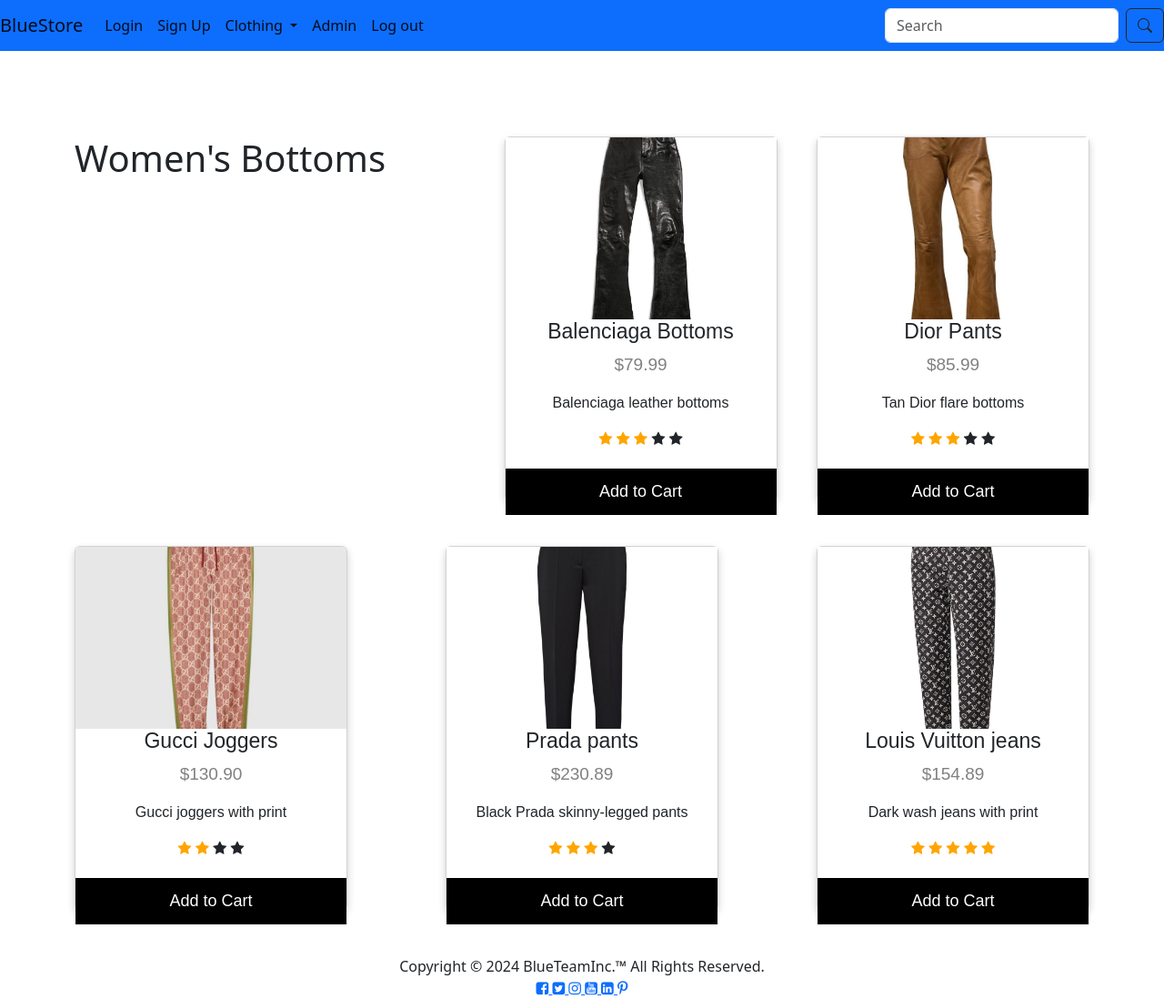
After one commit to chrisscholl16/BlueTeamStore, a Flask app: page /womensbottoms.html in a window 1280 px wide. The commit adds this page. Shown: the whole page at 91% size. Run offline with Flask 3, Linux system fonts and the light colour scheme; some libraries are stand-ins or nearby versions.

Commit message:
men and women clothes web pages

```diff
--- a/BlueTeamStore/website/templates/womens.html
+++ b/BlueTeamStore/website/templates/womens.html
@@ -24,7 +24,7 @@
                             <p class="card-text">
                                 Here you can find all the Women's shirts and blouses!!
                             </p>
-                            <a href="/womens.html" class="btn btn-primary mt-3">
+                            <a href="/womenstops.html" class="btn btn-primary mt-3">
                                 <i class="bi bi-chevron-right"></i> Tops
                             </a>
                         </div>
@@ -42,7 +42,7 @@
                             <p class="card-text">
                                 Here you can find all the Women's pants!!
                             </p>
-                            <a href="/womens.html" class="btn btn-dark mt-3">
+                            <a href="/womensbottoms.html" class="btn btn-dark mt-3">
                                 <i class="bi bi-chevron-right"></i> Bottoms
                             </a>
                         </div>
--- /dev/null
+++ b/BlueTeamStore/website/templates/womensbottoms.html
@@ -0,0 +1,169 @@
+{% extends "base.html" %} {% block title %}Womens Page{% endblock %} {% block content
+    %}
+
+    <html>
+
+    <header>
+        <h1>Women's Bottoms</h1>
+    </header>
+
+    <hr>
+
+    <body>
+    <div class="spacer"></div>
+
+    <div class="card">
+      <img src="static/images/womensClothes/Balenciaga4wombot.jpg" alt="Balenciaga Bottoms" style="width:100%">
+      <h1> Balenciaga Bottoms</h1>
+      <p class="price">$79.99</p>
+      <p> Balenciaga leather bottoms</p>
+      <link rel="stylesheet" href="https://cdnjs.cloudflare.com/ajax/libs/font-awesome/4.7.0/css/font-awesome.min.css">
+      <span class="stars">
+        <span class="fa fa-star checked"></span>
+        <span class="fa fa-star checked"></span>
+        <span class="fa fa-star checked"></span>
+        <span class="fa fa-star"></span>
+        <span class="fa fa-star"></span>
+      </span>
+      <div class="spacer"></div>
+      <p><button>Add to Cart</button></p>
+    </div>
+
+
+    <div class="card">
+      <img src="static/images/womensClothes/Dior2wombot.jpg" alt="Tan Dior Pant" style="width:100%">
+      <h1>Dior Pants</h1>
+      <p class="price">$85.99</p>
+      <p> Tan Dior flare bottoms</p>
+      <link rel="stylesheet" href="https://cdnjs.cloudflare.com/ajax/libs/font-awesome/4.7.0/css/font-awesome.min.css">
+      <span class="stars">
+        <span class="fa fa-star checked"></span>
+        <span class="fa fa-star checked"></span>
+        <span class="fa fa-star checked"></span>
+        <span class="fa fa-star"></span>
+        <span class="fa fa-star"></span>
+      </span>
+      <div class="spacer"></div>
+      <p><button>Add to Cart</button></p>
+    </div>
+
+    <div class="card">
+      <img src="static/images/womensClothes/Gucci1wombat.jpg" alt="Gucci Joggers" style="width:100%">
+      <h1>Gucci Joggers</h1>
+      <p class="price">$130.90</p>
+      <p> Gucci joggers with print</p>
+      <link rel="stylesheet" href="https://cdnjs.cloudflare.com/ajax/libs/font-awesome/4.7.0/css/font-awesome.min.css">
+      <span class="stars">
+        <span class="fa fa-star checked"></span>
+        <span class="fa fa-star checked"></span>
+        <span class="fa fa-star"></span>
+        <span class="fa fa-star"></span>
+      </span>
+      <div class="spacer"></div>
+      <p><button>Add to Cart</button></p>
+    </div>
+
+    <div class="card">
+      <img src="static/images/womensClothes/Prada5wombot.jpg" alt="Prada Dress Pants" style="width:100%">
+      <h1> Prada pants</h1>
+      <p class="price">$230.89</p>
+      <p> Black Prada skinny-legged pants</p>
+      <link rel="stylesheet" href="https://cdnjs.cloudflare.com/ajax/libs/font-awesome/4.7.0/css/font-awesome.min.css">
+      <span class="stars">
+        <span class="fa fa-star checked"></span>
+        <span class="fa fa-star checked"></span>
+        <span class="fa fa-star checked"></span>
+        <span class="fa fa-star"></span>
+      </span>
+      <div class="spacer"></div>
+      <p><button>Add to Cart</button></p>
+    </div>
+
+    <div class="card">
+      <img src="static/images/womensClothes/Louis3wombot.jpg" alt="Louis Jeans" style="width:100%">
+      <h1>Louis Vuitton jeans</h1>
+      <p class="price">$154.89</p>
+      <p> Dark wash jeans with print</p>
+      <link rel="stylesheet" href="https://cdnjs.cloudflare.com/ajax/libs/font-awesome/4.7.0/css/font-awesome.min.css">
+      <span class="stars">
+        <span class="fa fa-star checked"></span>
+        <span class="fa fa-star checked"></span>
+        <span class="fa fa-star checked"></span>
+        <span class="fa fa-star checked"></span>
+        <span class="fa fa-star checked"></span>
+      </span>
+      <div class="spacer"></div>
+      <p><button>Add to Cart</button></p>
+    </div>
+
+    <style>
+      .container {
+        display: flex;
+        justify-content: space-between;
+        flex-wrap: wrap;
+        margin-top: 50px;
+      }
+
+      .card {
+        box-shadow: 0 4px 8px 0 rgba(0, 0, 0, 0.2);
+        width: 300px;
+        height: 400px;
+        margin-bottom: 50px;
+        text-align: center;
+        font-family: arial;
+        display: flex;
+        flex-direction: column;
+
+      }
+
+      .spacer {
+        margin-bottom: 20px;
+      }
+
+      .card img {
+        width: 100%;
+        height: 200px;
+        object-fit: cover;
+      }
+
+      .card h1 {
+        font-size: 23px;
+      }
+
+      .price {
+        color: grey;
+        font-size: 19px;
+      }
+
+      .card button {
+        border: none;
+        outline: 0;
+        padding: 12px;
+        color: white;
+        background-color: #000;
+        text-align: center;
+        cursor: pointer;
+        width: 100%;
+        font-size: 18px;
+      }
+
+      .card button:hover {
+        opacity: 0.7;
+      }
+
+      .checked {
+        color: orange;
+      }
+
+      .stars {
+        display: inline-block;
+      }
+    </style>
+
+    </body>
+
+    </html>
+
+
+
+    {% endblock %}
--- a/BlueTeamStore/website/views.py
+++ b/BlueTeamStore/website/views.py
@@ -44,3 +44,19 @@
 @views.route('/itemWSD.html', methods=['GET', 'POST'])
 def itemWSD():
     return render_template("itemWSD.html", user=current_user)
+
+@views.route('/womenstops.html', methods=['GET', 'POST'])
+def womenstops():
+    return render_template("womenstops.html", user=current_user)
+
+@views.route('/womensbottoms.html', methods=['GET', 'POST'])
+def womensbottoms():
+    return render_template("womensbottoms.html", user=current_user)
+
+@views.route('/mensbottoms.html', methods=['GET', 'POST'])
+def mensbottoms():
+    return render_template("mensbottoms.html", user=current_user)
+
+@views.route('/menstops.html', methods=['GET', 'POST'])
+def menstops():
+    return render_template("menstops.html", user=current_user)
```
Also changed, not shown: BlueTeamStore/website/templates/mensbottoms.html (added, +183 -0 lines), BlueTeamStore/website/templates/menstops.html (added, +186 -0 lines), BlueTeamStore/website/templates/womenstops.html (added, +168 -0 lines), BlueTeamStore/instance/database.db, BlueTeamStore/website/static/images/mensClothes/JPGMenBottom.jpeg (added).
